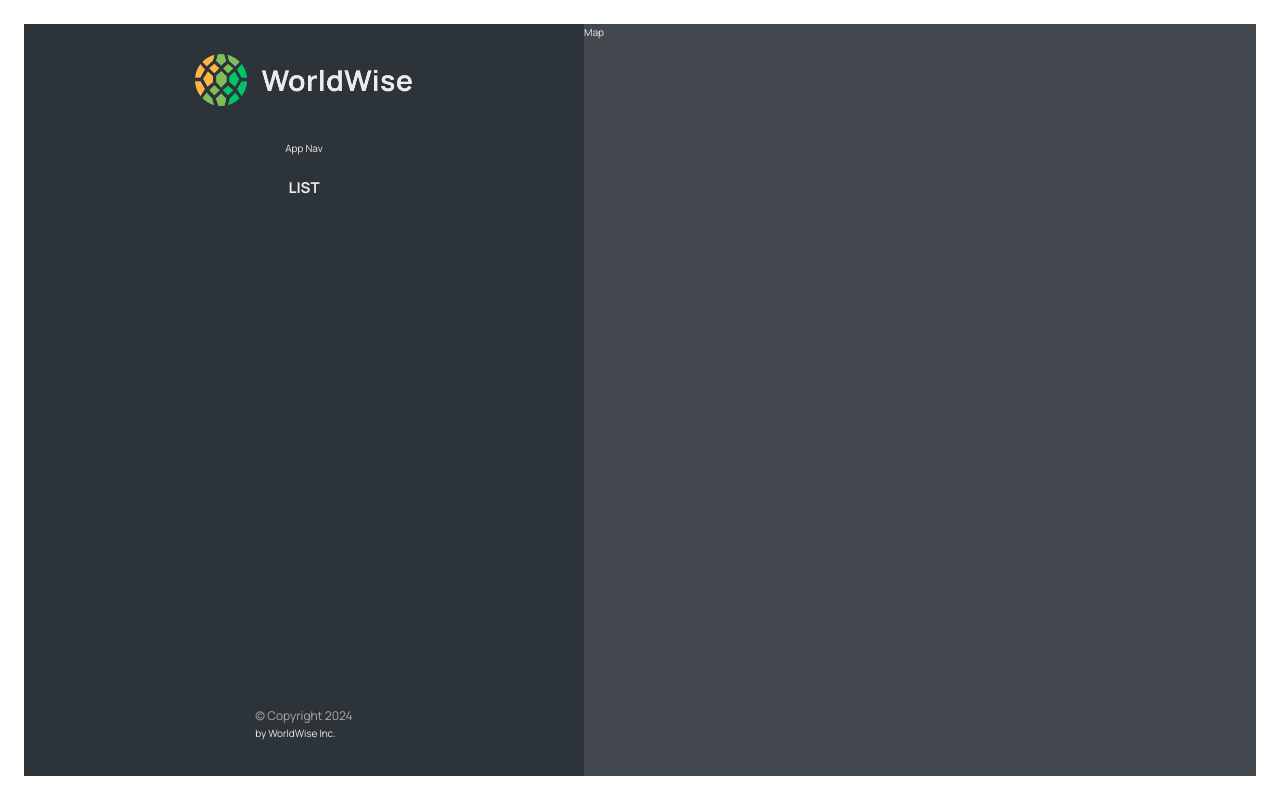
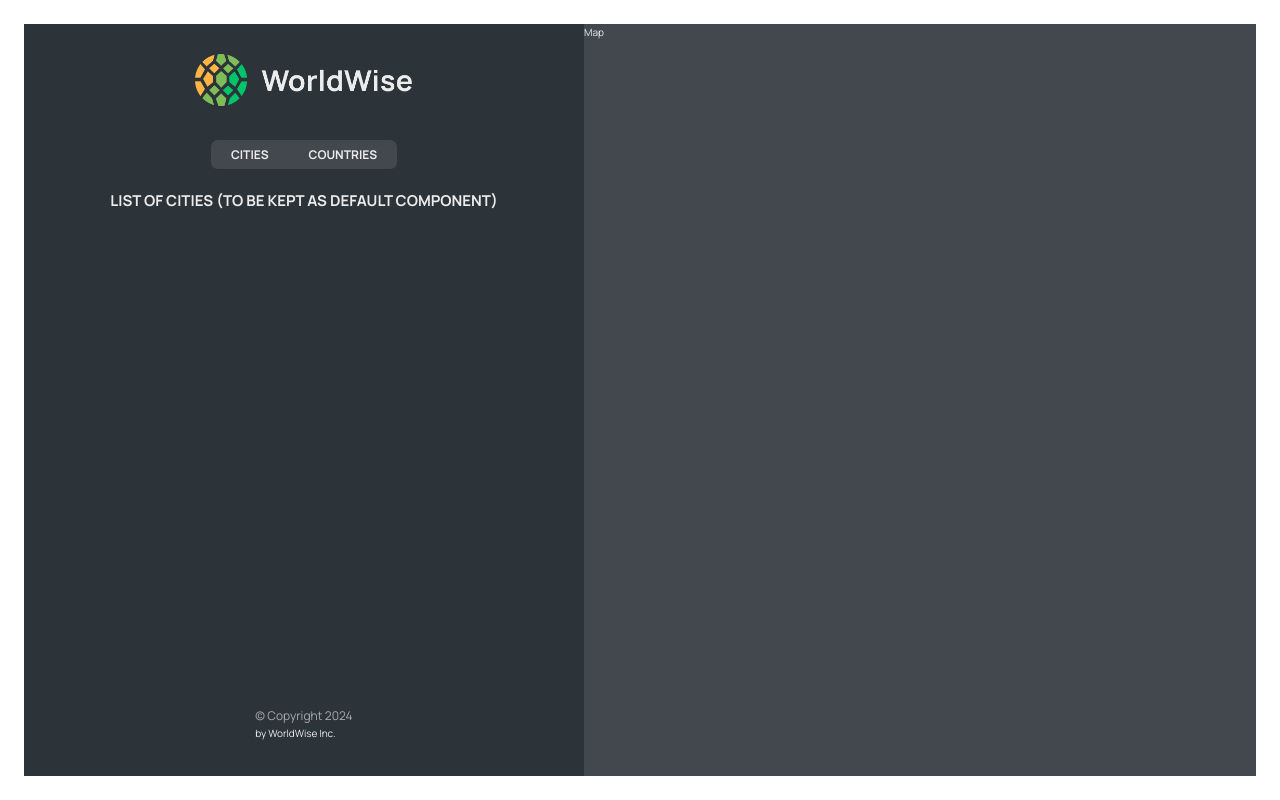
Before and after one commit to emmeiwhite/13-world-wise-react-project, a React (Vite) app: page /app in a window 1280 px wide. Built offline with nearby package versions, Linux system fonts and the light colour scheme.

Commit message:
imran-2.1 nested routes & setting global styles from within CSS Module style file

```diff
--- a/src/App.jsx
+++ b/src/App.jsx
@@ -11,7 +11,7 @@
     <BrowserRouter>
       <Routes>
         <Route
-          path="/"
+          index
           element={<HomePage />}
         />
 
@@ -36,7 +36,7 @@
           {/* Adding the index route for /app when no child route matches */}
           <Route
             index
-            element={<h2>LIST</h2>}
+            element={<h2>LIST OF CITIES (TO BE KEPT AS DEFAULT COMPONENT) </h2>}
           />
           <Route
             path="cities"
--- a/src/components/AppNav.jsx
+++ b/src/components/AppNav.jsx
@@ -1,6 +1,18 @@
+import { NavLink } from 'react-router-dom'
 import styles from './AppNav.Module.css'
 
 const AppNav = () => {
-  return <nav className={styles.nav}> App Nav </nav>
+  return (
+    <nav className={styles.nav}>
+      <ul>
+        <li>
+          <NavLink to="cities">Cities</NavLink>
+        </li>
+        <li>
+          <NavLink to="countries">Countries</NavLink>
+        </li>
+      </ul>
+    </nav>
+  )
 }
 export default AppNav
--- a/src/components/AppNav.module.css
+++ b/src/components/AppNav.module.css
@@ -23,6 +23,10 @@
 }
 
 /* CSS Modules feature */
+/* .nav a:global(.active) {
+  background-color: var(--color-dark--0);
+} */
+
 .nav a:global(.active) {
   background-color: var(--color-dark--0);
 }
```
